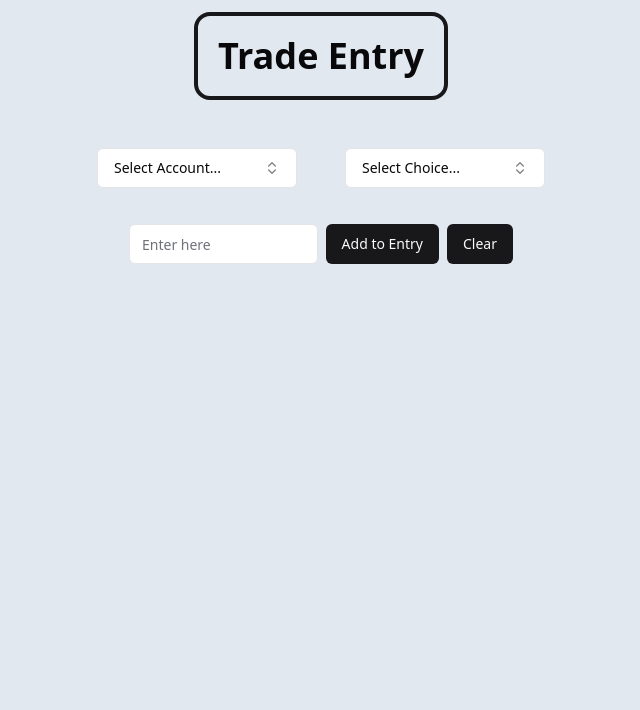
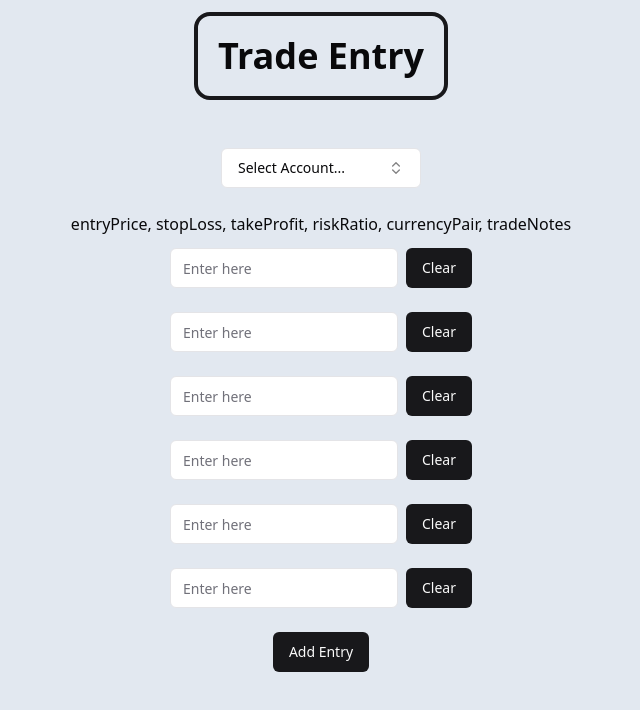
Before and after one commit to MShaw1223/nea-tradingapp, a Next.js app: page / in a window 1280 px wide. Shown: the top 710 px of the page, without its empty margins (319-959 px from the left). Built offline with nearby package versions, Linux system fonts and the light colour scheme.

Commit message:
changes to layout

```diff
--- a/components/ui/withButton.tsx
+++ b/components/ui/withButton.tsx
@@ -1,12 +1,59 @@
 import { Button } from "@/components/ui/button"
 import { Input } from "@/components/ui/input"
 
-export function InputWithButton() {
+export function EntryPrice() {
   return (
     <div className="flex w-full max-w-sm items-center space-x-2">
       <Input type="entry" placeholder="Enter here" />
-      <Button type="submit">Add to Entry</Button>
       <Button type="reset">Clear</Button>
     </div>
   )
 }
+export function StopLoss() {
+  return (
+    <div className="flex w-full max-w-sm items-center space-x-2">
+      <Input type="entry" placeholder="Enter here" />
+      <Button type="reset">Clear</Button>
+    </div>
+  )
+}
+export function TakeProfit() {
+  return (
+    <div className="flex w-full max-w-sm items-center space-x-2">
+      <Input type="entry" placeholder="Enter here" />
+      <Button type="reset">Clear</Button>
+    </div>
+  )
+}
+export function RiskRatio() {
+  return (
+    <div className="flex w-full max-w-sm items-center space-x-2">
+      <Input type="entry" placeholder="Enter here" />
+      <Button type="reset">Clear</Button>
+    </div>
+  )
+}
+export function CurrencyPair() {
+  return (
+    <div className="flex w-full max-w-sm items-center space-x-2">
+      <Input type="entry" placeholder="Enter here" />
+      <Button type="reset">Clear</Button>
+    </div>
+  )
+}
+export function TradeNotes() {
+  return (
+    <div className="flex w-full max-w-sm items-center space-x-2">
+      <Input type="entry" placeholder="Enter here" />
+      <Button type="reset">Clear</Button>
+    </div>
+  )
+}
+
+export function SubmitButton(){
+  return(
+    <div className="flex w-full max-w-sm items-centre space-x-2">
+      <Button type="submit">Add Entry</Button>
+    </div>
+  )
+}
--- a/pages/index.tsx
+++ b/pages/index.tsx
@@ -1,5 +1,5 @@
-import { ComboboxEntryChoice, ComboboxAccountChoice } from '@/components/ui/combobox'
-import { InputWithButton } from '@/components/ui/withButton'
+import { ComboboxAccountChoice } from '@/components/ui/combobox'
+import { EntryPrice, StopLoss, TakeProfit, RiskRatio, CurrencyPair, TradeNotes, SubmitButton } from '@/components/ui/withButton'
 
 export default function Home() {
   return (
@@ -15,13 +15,28 @@ export default function Home() {
             <div className='p-6'>
               <ComboboxAccountChoice/>
             </div>
-            <div className='p-6'>
-              <ComboboxEntryChoice/>
+          </div> entryPrice, stopLoss, takeProfit, riskRatio, currencyPair, tradeNotes
+          <div className='static flex justify-center flex-col items-center'>
+            <div className='p-3'>
+              <TradeNotes/>
             </div>
-          </div>
-          <div className='static flex justify-center'>
             <div className='p-3'>
-              <InputWithButton/>
+              <EntryPrice/>
+            </div>
+            <div className='p-3'>
+              <StopLoss/>
+            </div>
+            <div className='p-3'>
+              <TakeProfit/>
+            </div>
+            <div className='p-3'>
+              <RiskRatio/>
+            </div>
+            <div className='p-3'>
+              <CurrencyPair/>
+            </div>
+            <div className='p-3'>
+              <SubmitButton/>
             </div>
           </div>
         </div>
```
